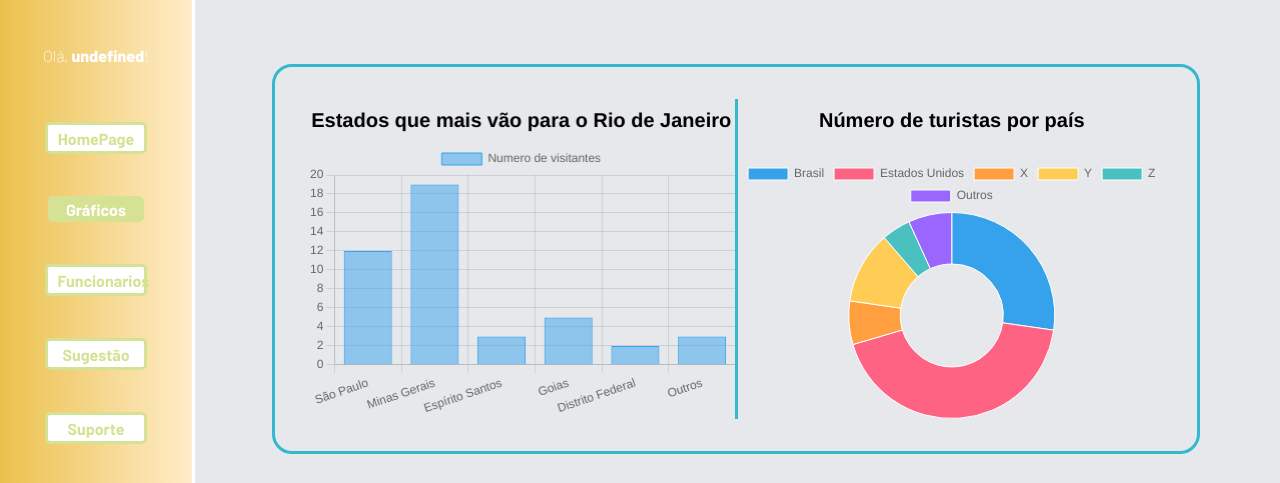
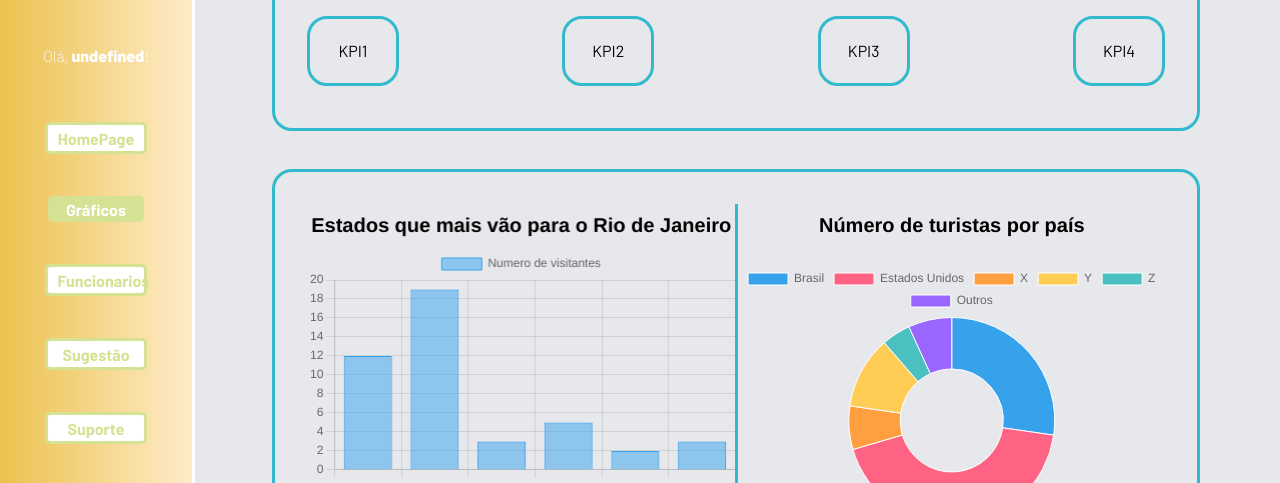
Before and after one commit to IsakAlmeida/TourTech, a website: page public/dashboard/dashboard.html in a window 1280 px wide. Shown: the part 134-617 px from the top of the page. Drawn offline with nearby package versions, Linux system fonts and the light colour scheme.

Commit message:
atualizando dashboard

```diff
--- a/public/css/dashboards.css
+++ b/public/css/dashboards.css
@@ -236,7 +236,30 @@ canvas {
 }
 
 .tituloDash{
-  margin: 10vh;
+  margin: 3vw 10vh;
+}
+
+.kpis {
+  display: flex;
+  flex-direction: row;
+  align-items: stretch;
+  justify-content: space-between;
+  border: 3px solid #32b9cd;
+  border-radius: 20px;
+  margin: 3vw 10vh;
+  height: 10vh;
+  padding: 2rem;
+}
+
+.kpi {
+  display: flex;
+  flex-direction: row;
+  align-items: center;
+  justify-content: center;
+  border: 3px solid #32b9cd;
+  border-radius: 20px;
+  height: 8vh;
+  width: 10%;
 }
 
 .superior {
@@ -247,7 +270,7 @@ canvas {
   justify-content: space-between;
   border: 3px solid #32b9cd;
   border-radius: 20px;
-  margin: 10vh;
+  margin: 3vw 10vh;
   height: 40vh;
   padding: 2rem;
 }
--- a/public/dashboard/dashboard.html
+++ b/public/dashboard/dashboard.html
@@ -77,6 +77,21 @@
         <div class="dash">
             <div class="tituloDash">
                 <h1>Dashboards</h1>
+            </div>
+
+            <div class="kpis">
+                <div class="kpi">
+                    KPI1
+                </div>
+                <div class="kpi">
+                    KPI2
+                </div>
+                <div class="kpi">
+                    KPI3
+                </div>
+                <div class="kpi">
+                    KPI4
+                </div>
             </div>
             <div class="superior">
                 <div class="bar">
```
Lines whose indentation alone changed are shown as unchanged.
